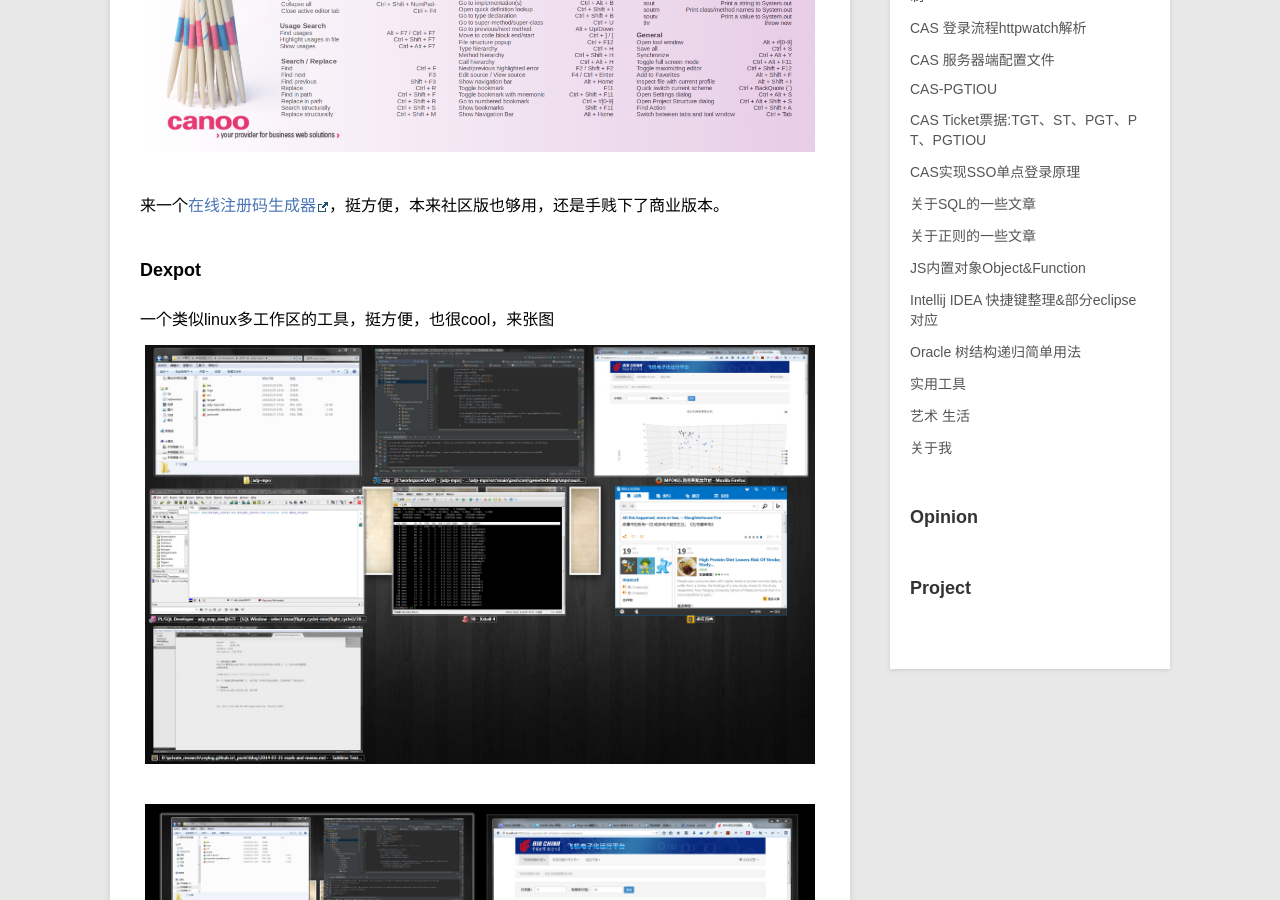
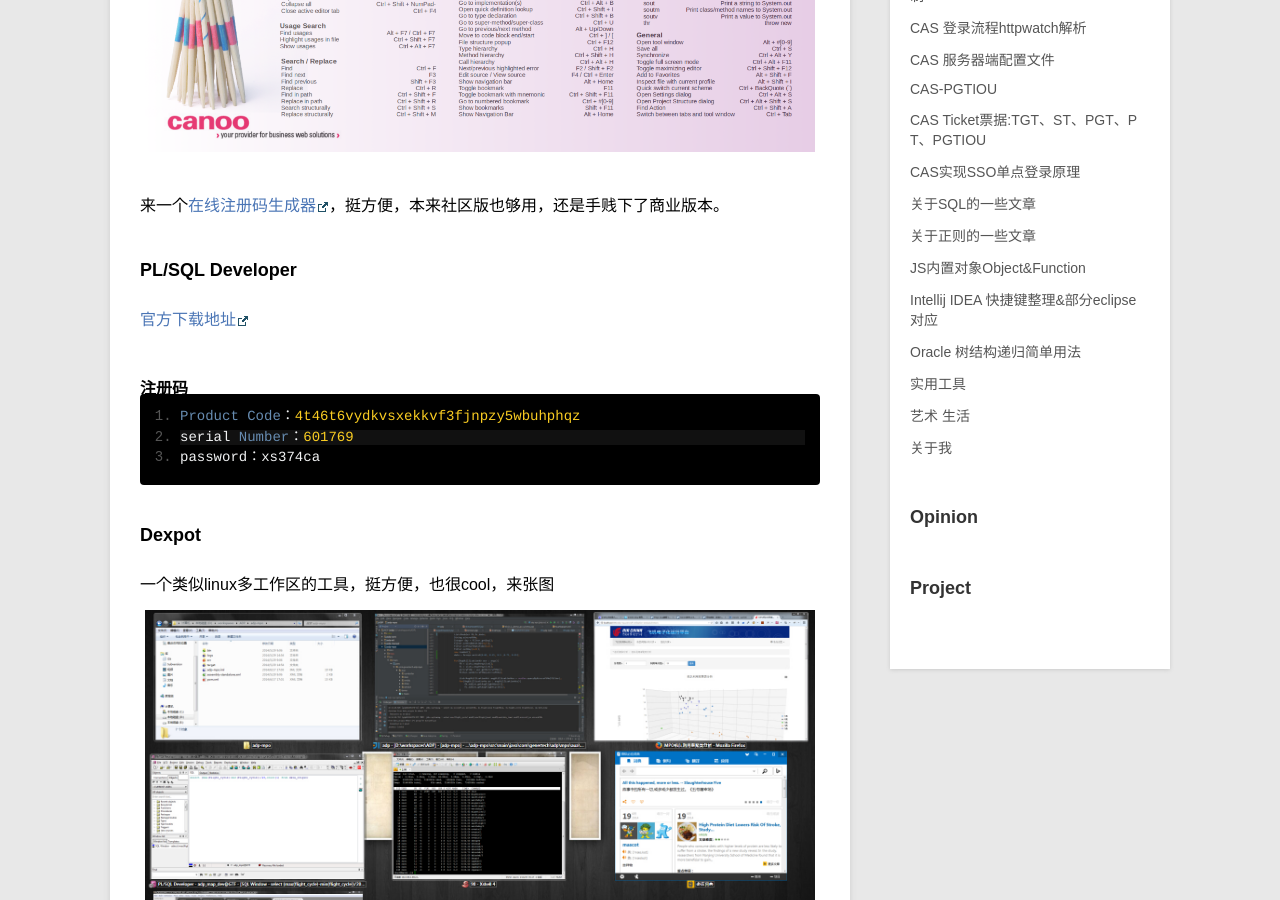
Before and after one commit to ceylog/ceylog.github.io, a Jekyll site: the page built from _posts/blog/2014-03-21-mark-and-memo.md, in a window 1280 px wide and 900 px high, scrolled down 666 px. Built offline with Jekyll 4.4.1, drawn with Linux system fonts in a browser that asks for light colours; Markdown is read by kramdown in place of the engine named in the settings.

Commit message:
add plsql developer key code

```diff
--- a/_posts/blog/2014-03-21-mark-and-memo.md
+++ b/_posts/blog/2014-03-21-mark-and-memo.md
@@ -11,6 +11,17 @@
 ![idea key](/images/intellij_idea/key_map.png)
 
 来一个[在线注册码生成器][1]，挺方便，本来社区版也够用，还是手贱下了商业版本。
+
+### PL/SQL Developer
+
+[官方下载地址][4]
+
+####注册码
+
+    Product Code：4t46t6vydkvsxekkvf3fjnpzy5wbuhphqz
+    serial Number：601769
+    password：xs374ca
+
 
 ### Dexpot
 一个类似linux多工作区的工具，挺方便，也很cool，来张图
```
Also changed, not shown: other parts of _posts/blog/2014-03-21-mark-and-memo.md (+1 -0 lines).
